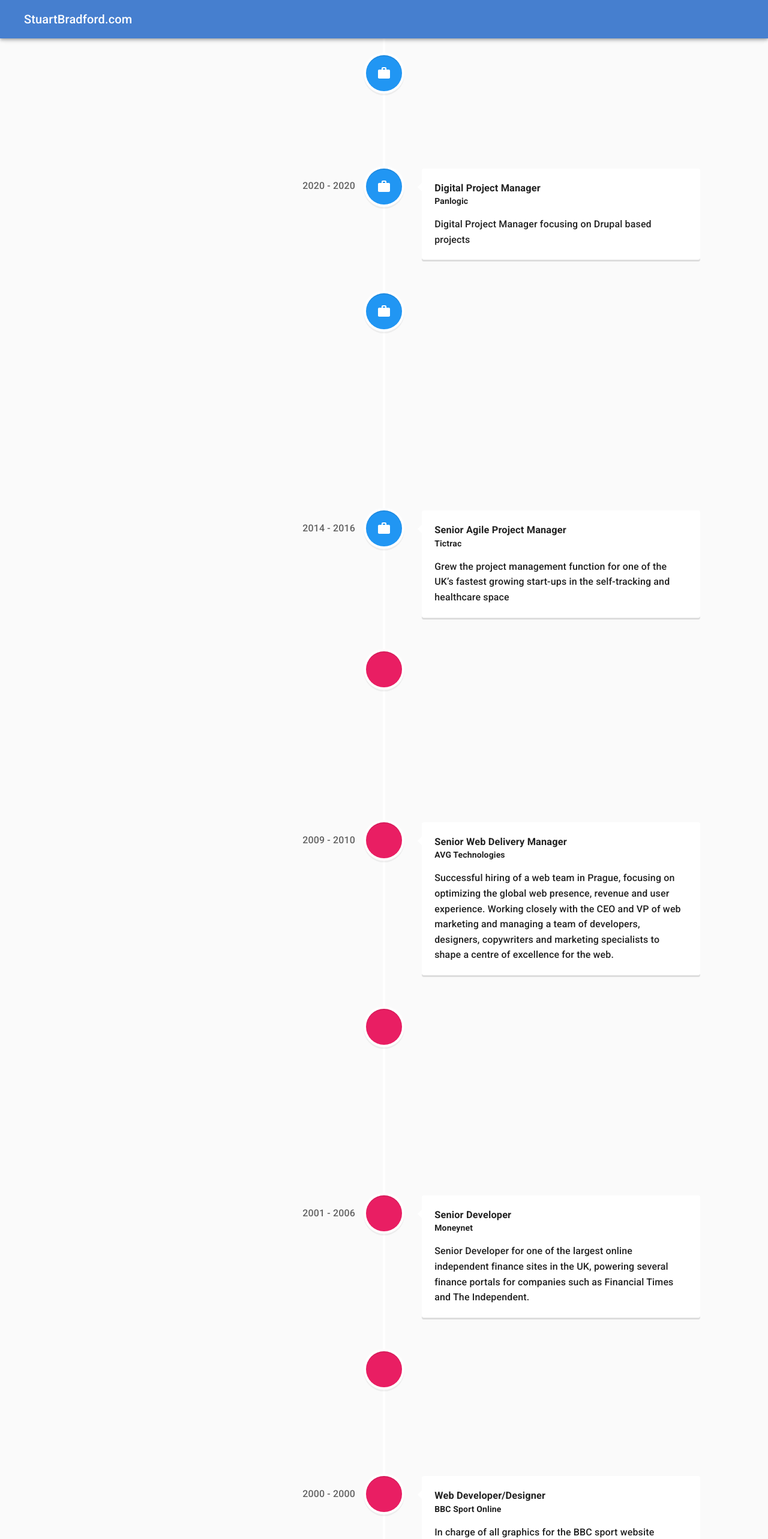
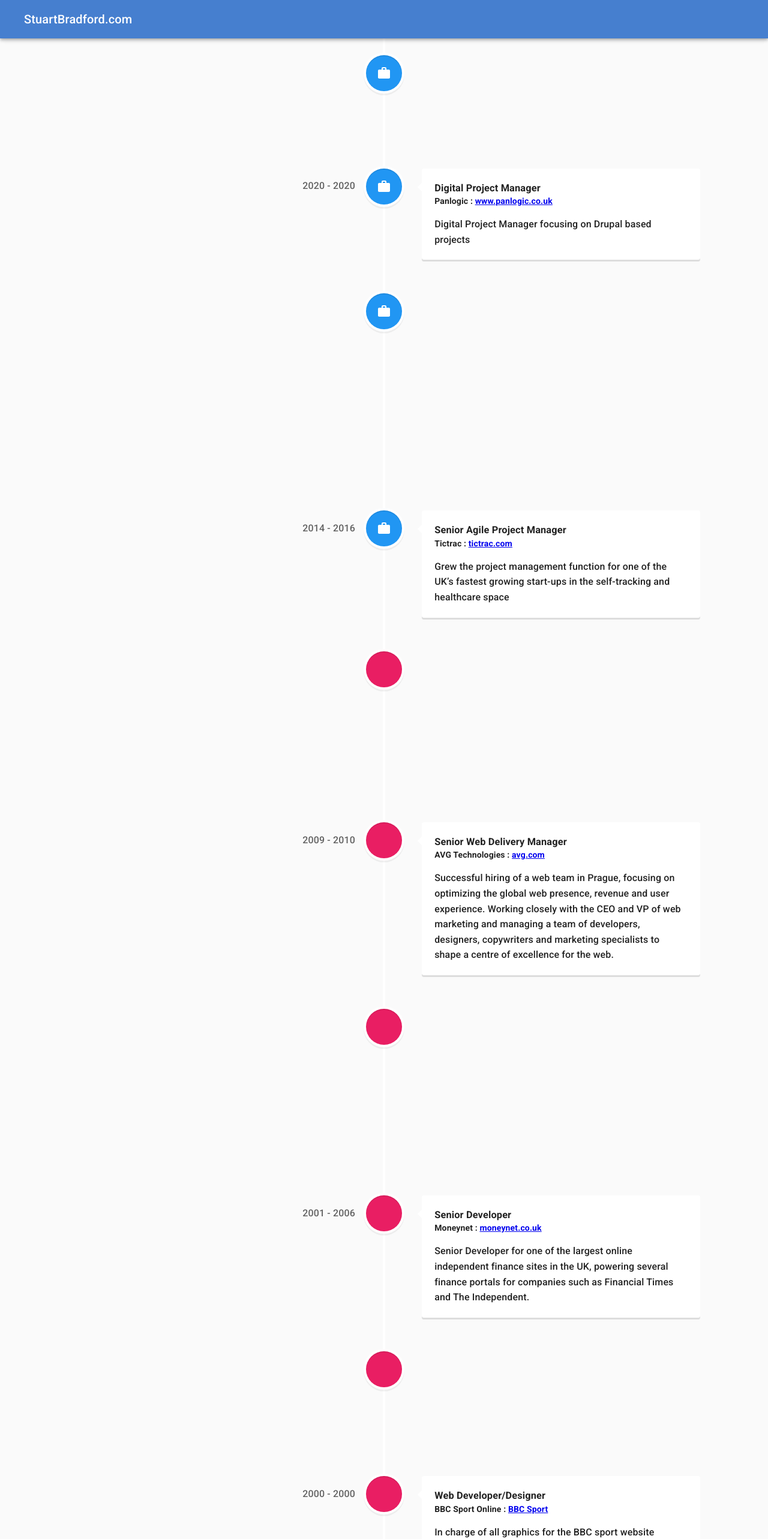
Before and after one commit to 789ni812/my-portfolio, a React (Create React App) app: page / in a window 1280 px wide. Shown: the top 2566 px of the page at 60% size. Built offline with nearby package versions, Linux system fonts and the light colour scheme.

Commit message:
Added example URL's to employment history

```diff
--- a/src/components/TimelineWorkHistory/TimelineWorkHistory.js
+++ b/src/components/TimelineWorkHistory/TimelineWorkHistory.js
@@ -38,7 +38,16 @@ const TimelineWorkHistory = () => {
           <h3 className="vertical-timeline-element-title">
             Digital Project Manager
           </h3>
-          <h4 className="vertical-timeline-element-subtitle">Panlogic</h4>
+          <h4 className="vertical-timeline-element-subtitle">
+            Panlogic :{" "}
+            <a
+              href="https://www.panlogic.co.uk/"
+              target="_blank"
+              rel="noopener noreferrer"
+            >
+              www.panlogic.co.uk
+            </a>
+          </h4>
           <p>Digital Project Manager focusing on Drupal based projects</p>
         </VerticalTimelineElement>
         <VerticalTimelineElement
@@ -52,7 +61,14 @@ const TimelineWorkHistory = () => {
             Technical Project Manager
           </h3>
           <h4 className="vertical-timeline-element-subtitle">
-            Ensemble Systems. UK
+            Ensemble Systems. UK :{" "}
+            <a
+              href="https://www.ensemble.co.uk"
+              target="_blank"
+              rel="noopener noreferrer"
+            >
+              ensemble.co.uk
+            </a>
           </h4>
           <p>
             Responsible for the smooth running of multiple client projects,
@@ -73,7 +89,16 @@ const TimelineWorkHistory = () => {
           <h3 className="vertical-timeline-element-title">
             Senior Agile Project Manager
           </h3>
-          <h4 className="vertical-timeline-element-subtitle">Tictrac</h4>
+          <h4 className="vertical-timeline-element-subtitle">
+            Tictrac :{" "}
+            <a
+              href="https://tictrac.com/"
+              target="_blank"
+              rel="noopener noreferrer"
+            >
+              tictrac.com
+            </a>
+          </h4>
           <p>
             Grew the project management function for one of the UK’s fastest
             growing start-ups in the self-tracking and healthcare space
@@ -90,7 +115,22 @@ const TimelineWorkHistory = () => {
             Development Manager
           </h3>
           <h4 className="vertical-timeline-element-subtitle">
-            Electric Word PLC
+            Electric Word PLC :{" "}
+            <a
+              href="https://www.sportbusiness.com/"
+              target="_blank"
+              rel="noopener noreferrer"
+            >
+              sportbusiness.com
+            </a>{" "}
+            :{" "}
+            <a
+              href="https://www.optimus-education.com/"
+              target="_blank"
+              rel="noopener noreferrer"
+            >
+              optimus-education.com
+            </a>
           </h4>
           <p>
             Hired and trained a new web development team in agile methodologies.
@@ -111,7 +151,14 @@ const TimelineWorkHistory = () => {
             Senior Web Delivery Manager
           </h3>
           <h4 className="vertical-timeline-element-subtitle">
-            AVG Technologies
+            AVG Technologies :{" "}
+            <a
+              href="http://www.avg.com"
+              target="_blank"
+              rel="noopener noreferrer"
+            >
+              avg.com
+            </a>
           </h4>
           <p>
             Successful hiring of a web team in Prague, focusing on optimizing
@@ -132,7 +179,14 @@ const TimelineWorkHistory = () => {
             Senior Developer/Head of Technology
           </h3>
           <h4 className="vertical-timeline-element-subtitle">
-            London Gifted & Talented
+            London Gifted & Talented :{" "}
+            <a
+              href="https://londongt.org/"
+              target="_blank"
+              rel="noopener noreferrer"
+            >
+              londongt.org
+            </a>
           </h4>
           <p>
             Developing and maintaining over 50 educational websites. Responsible
@@ -149,7 +203,16 @@ const TimelineWorkHistory = () => {
           icon={<SchoolIcon />}
         >
           <h3 className="vertical-timeline-element-title">Senior Developer</h3>
-          <h4 className="vertical-timeline-element-subtitle">Moneynet</h4>
+          <h4 className="vertical-timeline-element-subtitle">
+            Moneynet :{" "}
+            <a
+              href="http://www.moneynet.co.uk/"
+              target="_blank"
+              rel="noopener noreferrer"
+            >
+              moneynet.co.uk
+            </a>
+          </h4>
           <p>
             Senior Developer for one of the largest online independent finance
             sites in the UK, powering several finance portals for companies such
@@ -183,7 +246,14 @@ const TimelineWorkHistory = () => {
             Web Developer/Designer
           </h3>
           <h4 className="vertical-timeline-element-subtitle">
-            BBC Sport Online
+            BBC Sport Online :{" "}
+            <a
+              href="http://news.bbc.co.uk/sport/"
+              target="_blank"
+              rel="noopener noreferrer"
+            >
+              BBC Sport
+            </a>
           </h4>
           <p>In charge of all graphics for the BBC sport website</p>
         </VerticalTimelineElement>
@@ -196,7 +266,14 @@ const TimelineWorkHistory = () => {
         >
           <h3 className="vertical-timeline-element-title">Web Developer</h3>
           <h4 className="vertical-timeline-element-subtitle">
-            Ministry of Sound
+            Ministry of Sound :{" "}
+            <a
+              href="https://www.ministryofsound.com/"
+              target="_blank"
+              rel="noopener noreferrer"
+            >
+              ministryofsound.com
+            </a>
           </h4>
           <p>
             Web developer to help maintain current website alongside a team of
```
Also changed, not shown: 2 other files (tests, documents, lock files or other folders).
